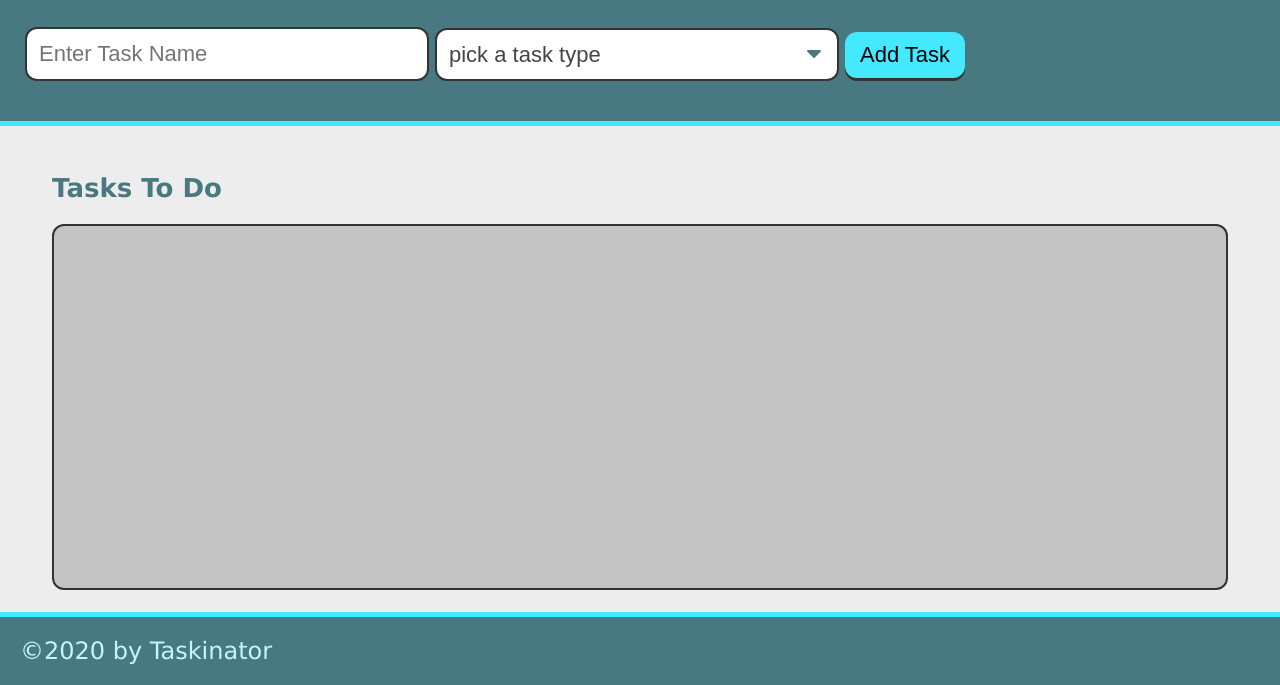
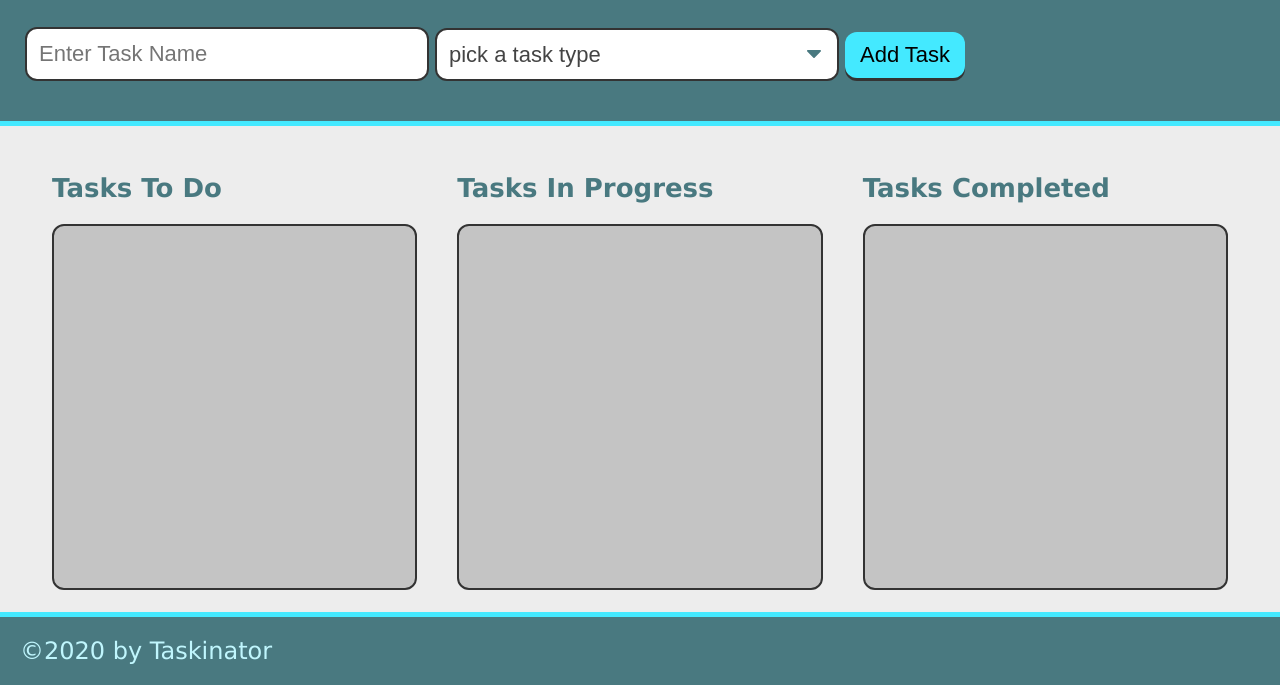
Before and after one commit to Darbybiddy/taskinator, a plain HTML site: page index.html in a window 1280 px wide. Shown: the part 115-800 px from the top of the page. Drawn offline with Linux system fonts and the light colour scheme.

Commit message:
updating js file

```diff
--- a/assets/js/script.js
+++ b/assets/js/script.js
@@ -1,3 +1,4 @@
+var taskIdCounter = 0;
 //the "EL" suffix identifies that this is a DOM element; the naming will help me keep track of the stored DOM elements.
 //this targets the button but doesnt mean the button works yet.
 var formEl = document.querySelector("#task-form"); //this is targeting the "Ul class in the html".
@@ -34,6 +35,9 @@ var createTaskEl = function (taskDataObj) {
 var listItemEl = document.createElement("li");
 listItemEl.className = "task-item";
 
+// add task id as a custom attribute
+listItemEl.setAttribute("data-task-id", taskIdCounter);
+
 // create div to hold task info and add to list item
 var taskInfoEl = document.createElement("div");
 taskInfoEl.className = "task-info";
@@ -44,4 +48,7 @@ listItemEl.appendChild(taskInfoEl);
 tasksToDoEl.appendChild(listItemEl);
 };
 
+  // increase task counter for next unique id
+  taskIdCounter++;
+
 formEl.addEventListener("submit", taskFormHandler);
--- a/index.html
+++ b/index.html
@@ -39,6 +39,17 @@
         <h2 class="list-title">Tasks To Do</h2>
         <ul class="task-list" id="tasks-to-do"></ul>
       </section>
+      <!-- Tasks In Progress -->
+      <section class="task-list-wrapper">
+        <h2 class="list-title">Tasks In Progress</h2>
+        <ul class="task-list" id="tasks-in-progress"></ul>
+      </section>
+
+      <!-- Tasks Completed -->
+      <section class="task-list-wrapper">
+        <h2 class="list-title">Tasks Completed</h2>
+        <ul class="task-list" id="tasks-completed"></ul>
+      </section>
     </main>
 
     <footer>&copy;2020 by Taskinator</footer>
```
